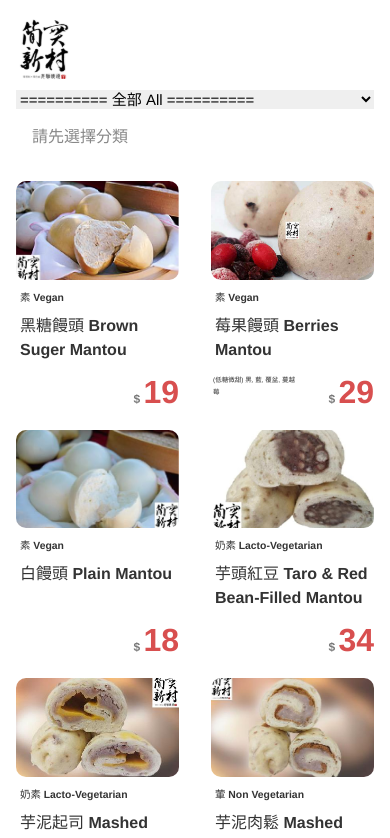
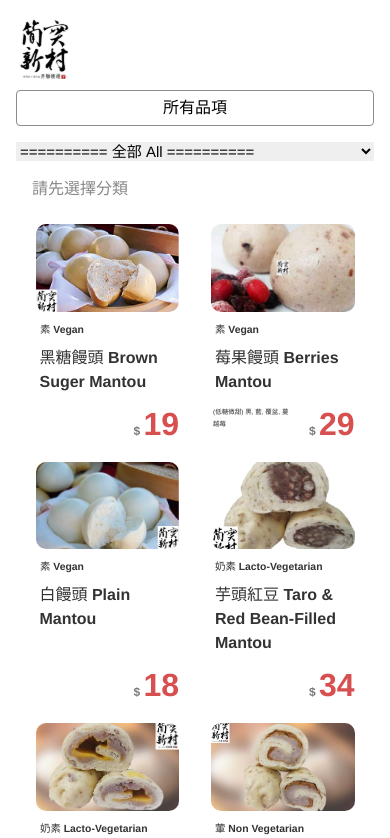
Before and after one commit to xbearwilson/simplicity, a React (Vite) app: page / in a window 390 px wide. Shown: the top 838 px of the page. Built offline with nearby package versions, Linux system fonts and the light colour scheme.

Commit message:
[20250802]<select>1左方加入按鈕.view-all並且加入邏輯=>點擊後顯示所有條件的<Item>不需判斷do的條件並且強制<select>1&<select>2回到預設狀態+FIX:.top css

```diff
--- a/src/App.css
+++ b/src/App.css
@@ -64,12 +64,12 @@
   align-items: flex-start;
 }
 
-.topSelect select {
-  display: flex;
-  font-size: var(--normal-font-size);
-}
-
 .top {
+  position: fixed;
+  top: 0;
+  left: 50%;
+  transform: translateX(-50%);
+  transition: background-color 0.4s;
   width: 90%;
   display: flex;
   justify-content: space-between;
@@ -89,17 +89,29 @@
   }
 }
 
-.sticky {
-  position: fixed;
-  top: 0;
-  left: 50%;
-  transform: translateX(-50%);
+.view-all {
+  outline: none;
+  background: #fff;
+  border: 1px solid var(--thi-color);
+  cursor: pointer;
+  padding: 0.5rem 1rem;
+  border-radius: 4px;
+  transition: all 0.3s;
+  &:hover {
+    background: var(--thi-color);
+    color: #fff;
+  }
+}
+
+.topSelect select {
+  display: flex;
+  font-size: var(--normal-font-size);
 }
 
 .main {
   position: relative;
   width: 90%;
-  margin: 0 auto;
+  margin: 8.5rem auto 0;
 }
 
 .flex {
@@ -152,9 +164,7 @@
   right: 25px;
   z-index: 99;
   outline: none;
-  /* background-color: rgb(239, 239, 239); */
   background: #fff;
-  /* border: 1px solid #333; */
   border: 1px solid var(--thi-color);
   cursor: pointer;
   padding: 1rem;
@@ -163,7 +173,6 @@
   transition: all 0.5s ease-in-out;
   visibility: hidden;
   opacity: 0;
-  /* box-shadow: 1px 1px 1px 1px var(--thi-color); */
 }
 
 @keyframes movescrollTop {
@@ -194,7 +203,6 @@
   top: 0;
   left: 0;
   width: 373px;
-  /* width: 15%; */
   animation-duration: 0.8s;
   animation-name: enter;
   padding: 1rem;
@@ -264,6 +272,9 @@
 }
 
 @media screen and (max-width: 400px) {
+  .main {
+    margin: 13rem auto 0 !important;
+  }
   .top {
     width: 100%;
     flex-direction: column;
@@ -276,13 +287,12 @@
   .topSelect {
     flex-direction: column;
     width: 100%;
+    .view-all {
+      margin-top: 0.5rem;
+    }
     select {
-      margin-top: 0.5rem;
       width: 100%;
     }
-  }
-  .main {
-    width: 100%;
   }
   .foot {
     flex-direction: column;
@@ -296,6 +306,9 @@
 }
 
 @media screen and (max-width: 799px) {
+  .main {
+    margin: 8rem auto 0;
+  }
   .item {
     width: 50%;
     .type {
--- a/src/App.jsx
+++ b/src/App.jsx
@@ -6,6 +6,7 @@ import PlaceholderImage from "./img/logo.svg";
 import inventory, { categories } from "./inventory.js";
 
 export default function Simplicity() {
+  const [showAll, setShowAll] = useState(false);
   const resetTimeout = useRef();
   const [filterState, setFilterState] = useState({
     category: "全部 All",
@@ -51,7 +52,7 @@ export default function Simplicity() {
         scrollBtnRef.current.style.opacity = "0";
       }
 
-      topRef.current.classList.toggle("sticky", window.scrollY >= 10);
+      // topRef.current.classList.toggle("sticky", window.scrollY >= 10);
     };
 
     document.addEventListener("scroll", scrollY);
@@ -68,12 +69,20 @@ export default function Simplicity() {
   );
 
   const handleSelectChange = (key, value) => {
+    if (key === "category" && value === "全部 All") {
+      setFilterState({ category: "全部 All", do: "" });
+      setShowAll(false);
+    } else {
       setFilterState((prev) => ({ ...prev, [key]: value }));
+      setShowAll(false);
+    }
     scrollToTop();
   };
 
   // 依據 category 與 do 過濾
-  const itemsToShow = data.filter((item) => {
+  const itemsToShow = showAll
+    ? data
+    : data.filter((item) => {
         const matchCategory =
           filterState.category === "全部 All" ||
           item.category === filterState.category ||
@@ -148,6 +157,16 @@ export default function Simplicity() {
             alt="簡實新村|新店村|Simplicity & Honesty Xindian Village Mantou Menu"
           />
           <div className="topSelect" style={{ display: "flex", gap: "1rem" }}>
+            <button
+              className="view-all"
+              onClick={() => {
+                setShowAll(true);
+                setFilterState({ category: "全部 All", do: "" });
+                scrollToTop();
+              }}
+            >
+              所有品項
+            </button>
             <select
               value={filterState.category}
               onChange={(e) => handleSelectChange("category", e.target.value)}
```
Lines whose indentation alone changed are shown as unchanged.
